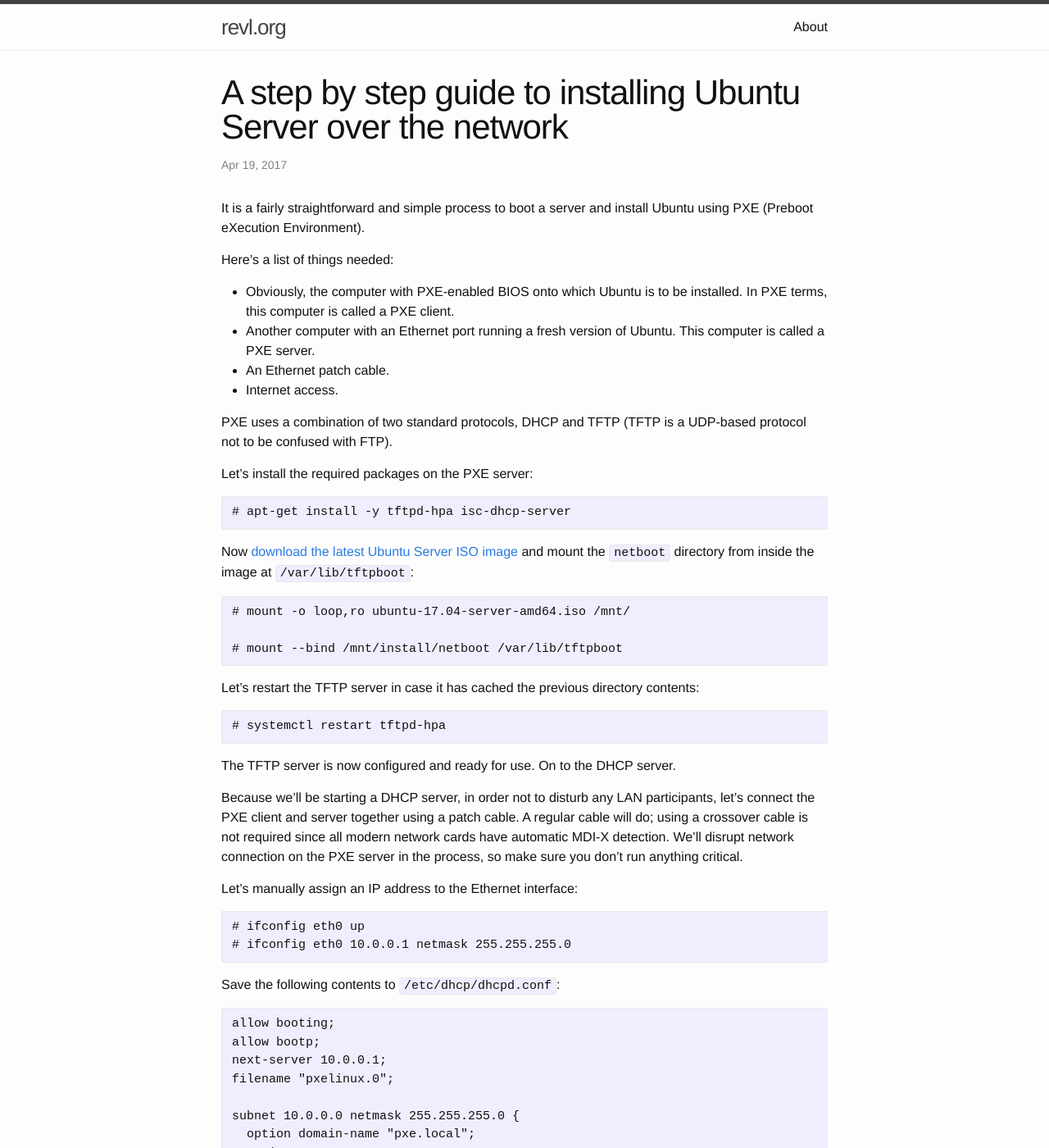
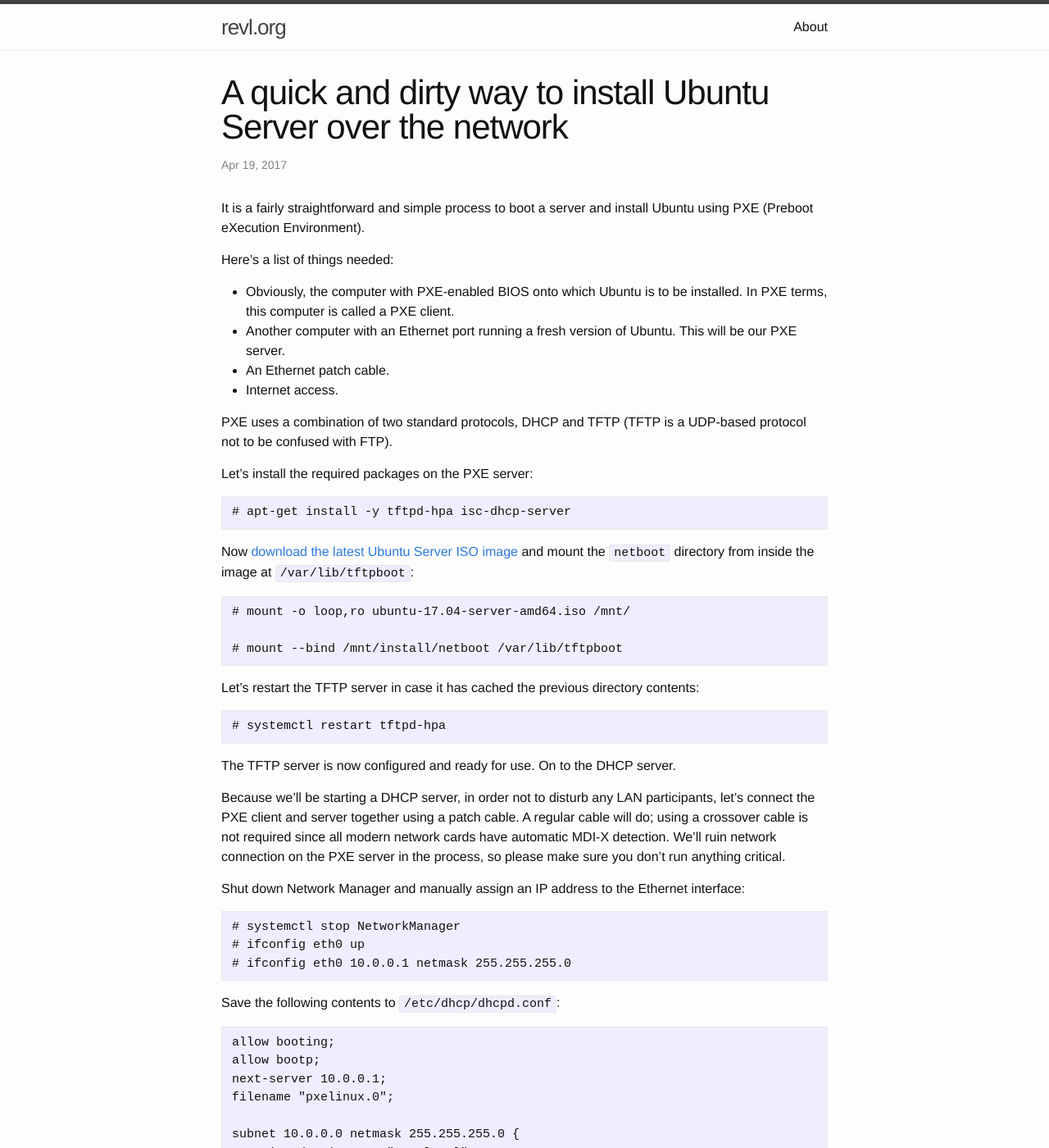
Before and after one commit to revl/revl.github.io, a Jekyll site: the page built from _posts/2017-04-19-pxe-boot.md, in a window 1280 px wide and 1400 px high. Shown: the whole window at 82% size. Built offline with Jekyll 4.4.1, drawn with Linux system fonts in a browser that asks for light colours; comment, search, counter and statistics services are not loaded.

Commit message:
Update the pxe-boot post

```diff
--- a/_posts/2017-04-19-pxe-boot.md
+++ b/_posts/2017-04-19-pxe-boot.md
@@ -1,6 +1,6 @@
 ---
 layout: post
-title: "A step by step guide to installing Ubuntu Server over the network"
+title: "A quick and dirty way to install Ubuntu Server over the network"
 comments: true
 ---
 
@@ -12,7 +12,7 @@
 - Obviously, the computer with PXE-enabled BIOS onto which Ubuntu is to
   be installed. In PXE terms, this computer is called a PXE client.
 - Another computer with an Ethernet port running a fresh version of
-  Ubuntu. This computer is called a PXE server.
+  Ubuntu. This will be our PXE server.
 - An Ethernet patch cable.
 - Internet access.
 
@@ -43,11 +43,13 @@
 participants, let's connect the PXE client and server together using a
 patch cable. A regular cable will do; using a crossover cable is not
 required since all modern network cards have automatic MDI-X detection.
-We'll disrupt network connection on the PXE server in the process, so
-make sure you don't run anything critical.
+We'll ruin network connection on the PXE server in the process, so
+please make sure you don't run anything critical.
 
-Let's manually assign an IP address to the Ethernet interface:
+Shut down Network Manager and manually assign an IP address to the
+Ethernet interface:
 
+    # systemctl stop NetworkManager
     # ifconfig eth0 up
     # ifconfig eth0 10.0.0.1 netmask 255.255.255.0
 
```
